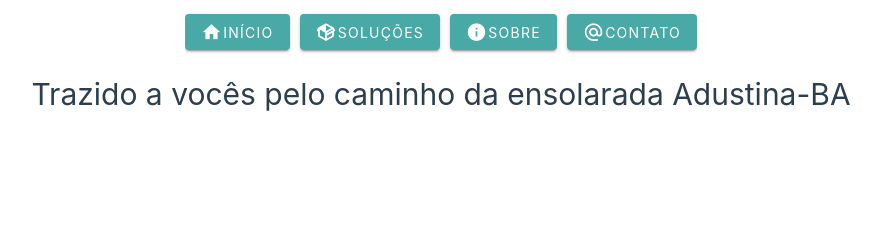
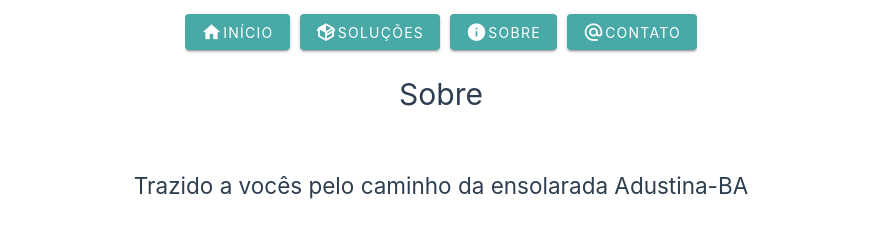
Before and after one commit to gabrielsantos19/gabrielsantos19.github.io, a Vue app: page /about in a window 1280 px wide. Shown: the part 396-634 px from the top of the page, without its empty margins (199-1079 px from the left). Built offline with nearby package versions, Linux system fonts and the light colour scheme.

Commit message:
Atualizar mensagem

```diff
--- a/src/views/AboutView.vue
+++ b/src/views/AboutView.vue
@@ -1,6 +1,7 @@
 <template>
   <div class="about">
-    <h1>Trazido a vocês pelo caminho da ensolarada Adustina-BA</h1>
+    <h1>Sobre</h1>
+    <h2>Trazido a vocês pelo caminho da ensolarada Adustina-BA</h2>
   </div>
 </template>
 
@@ -10,5 +11,9 @@
   display: flex;
   flex-flow: column nowrap;
   align-items: center;
+  text-align: center;
+}
+h2 {
+  margin: 50px 0;
 }
 </style>
```
